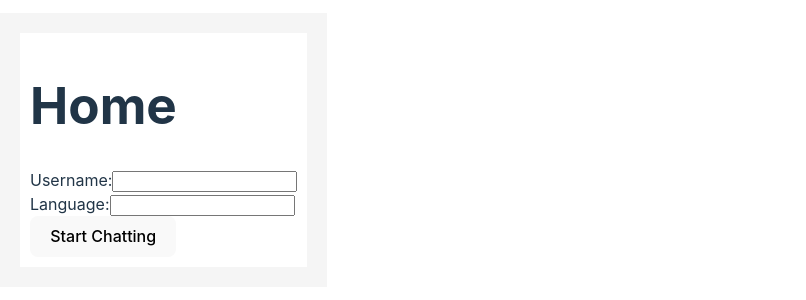
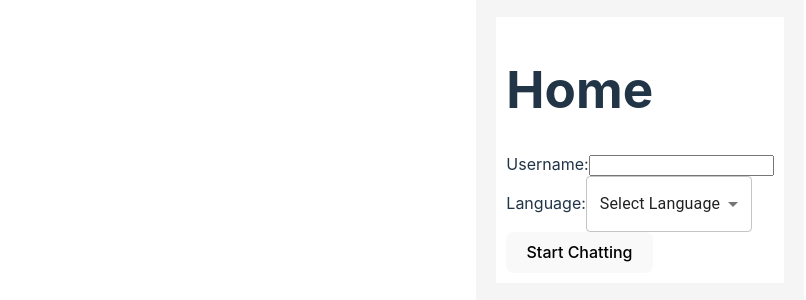
Before and after one commit to Petro-Psekho/ai-messenger, a React (Vite) app: page / in a window 1280 px wide. Shown: the part 250-550 px from the top of the page, without its empty margins (0-806 px from the left). Built offline with nearby package versions, Linux system fonts and the light colour scheme.

Commit message:
add selec  language to Home

```diff
--- a/src/components/Home/Home.jsx
+++ b/src/components/Home/Home.jsx
@@ -1,6 +1,7 @@
-import { useState } from 'react';
+import React, { useState } from 'react';
 import { useNavigate } from 'react-router-dom';
 import { HomeContainer } from './Home.styled';
+import { Select, MenuItem } from '@mui/material';
 
 const Home = () => {
   const navigate = useNavigate();
@@ -15,6 +16,10 @@ const Home = () => {
     navigate(`/users?username=${username}&language=${language}`);
   };
 
+  const handleLanguageChange = event => {
+    setLanguage(event.target.value);
+  };
+
   return (
     <HomeContainer>
       <h1>Home</h1>
@@ -26,7 +31,17 @@ const Home = () => {
         <br />
         <label>
           Language:
-          <input type="text" value={language} onChange={e => setLanguage(e.target.value)} />
+          <Select value={language} onChange={handleLanguageChange} displayEmpty>
+            <MenuItem value="" disabled>
+              Select Language
+            </MenuItem>
+            <MenuItem value="uk">Українська</MenuItem>
+            <MenuItem value="ru">Русский</MenuItem>
+            <MenuItem value="en">English</MenuItem>
+            <MenuItem value="pl">Polski</MenuItem>
+            <MenuItem value="it">Italiano</MenuItem>
+            <MenuItem value="md">Moldovenească</MenuItem>
+          </Select>
         </label>
         <br />
         <button type="submit">Start Chatting</button>
--- a/src/index.css
+++ b/src/index.css
@@ -24,8 +24,10 @@ a:hover {
 }
 
 body {
+  display: flex;
+  justify-content: center;
+  align-items: center;
   margin: 0;
-  display: flex;
   place-items: center;
   min-width: 320px;
   min-height: 100vh;
```
Also changed, not shown: src/App.jsx (+0 -12 lines).
